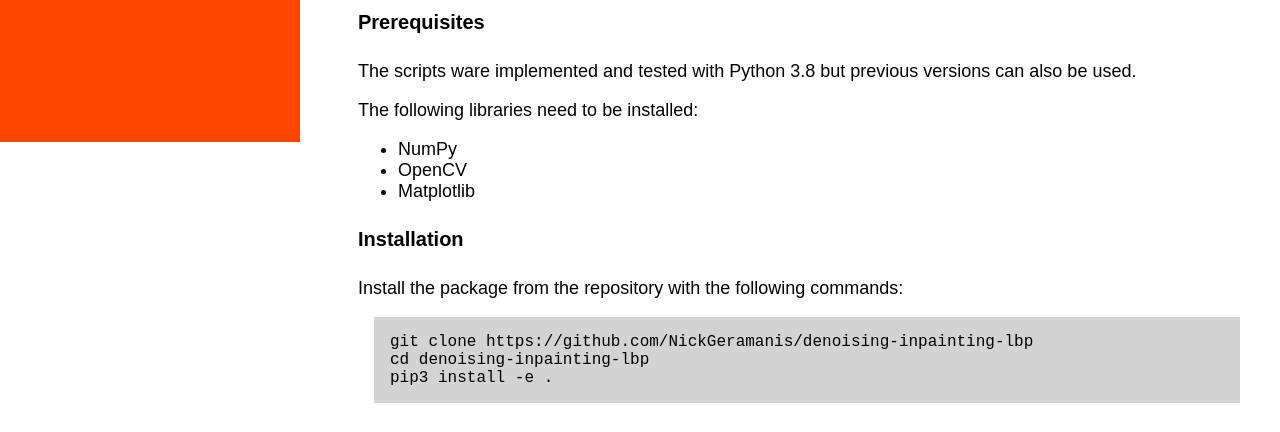
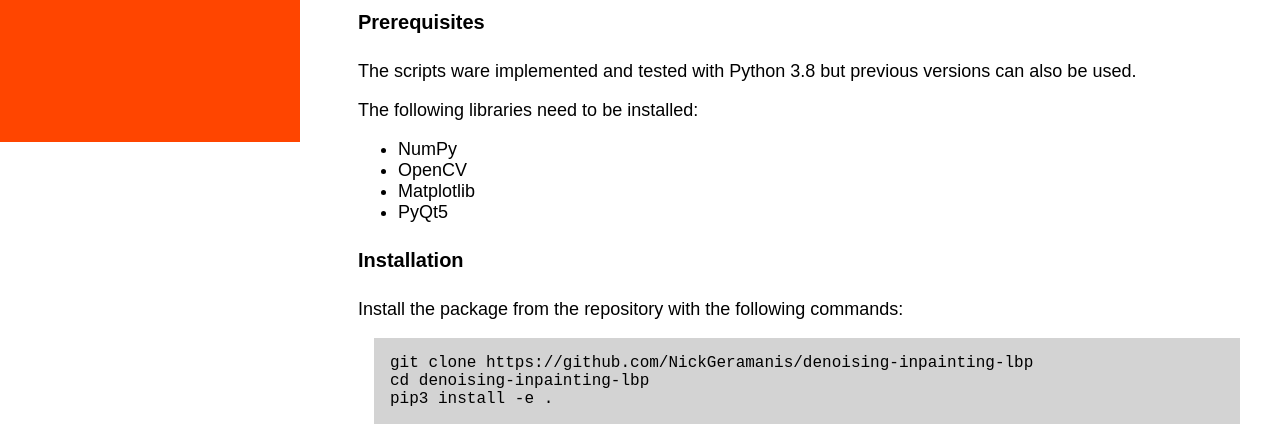
Before and after one commit to NickGeramanis/denoising-inpainting-lbp, a plain HTML site: page index.html in a window 1280 px wide. Shown: the part 658-1090 px from the top of the page. Drawn offline with Linux system fonts and the light colour scheme.

Commit message:
Update index.html

```diff
--- a/index.html
+++ b/index.html
@@ -60,6 +60,7 @@
         <li>NumPy</li>
         <li>OpenCV</li>
         <li>Matplotlib</li>
+        <li>PyQt5</li>
     </ul>
     <h4>Installation</h4>
     <p>
```
